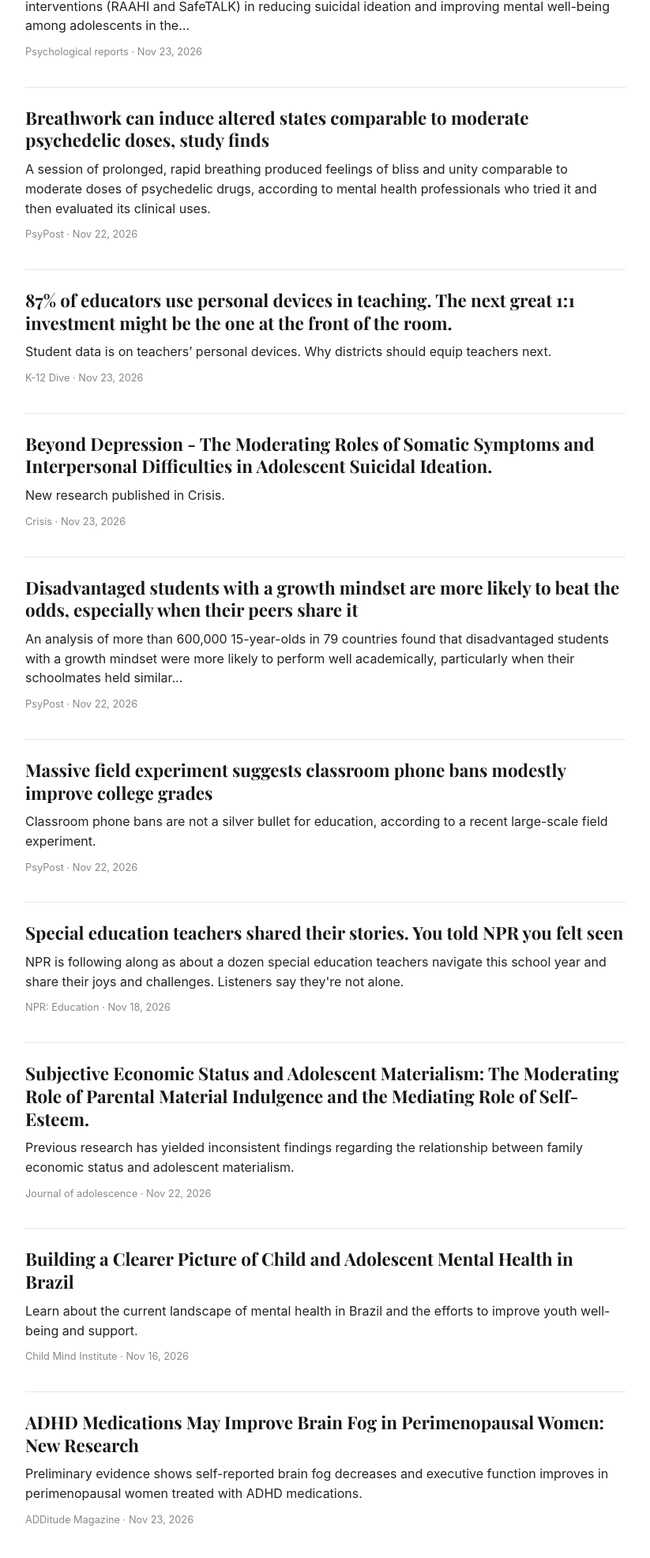
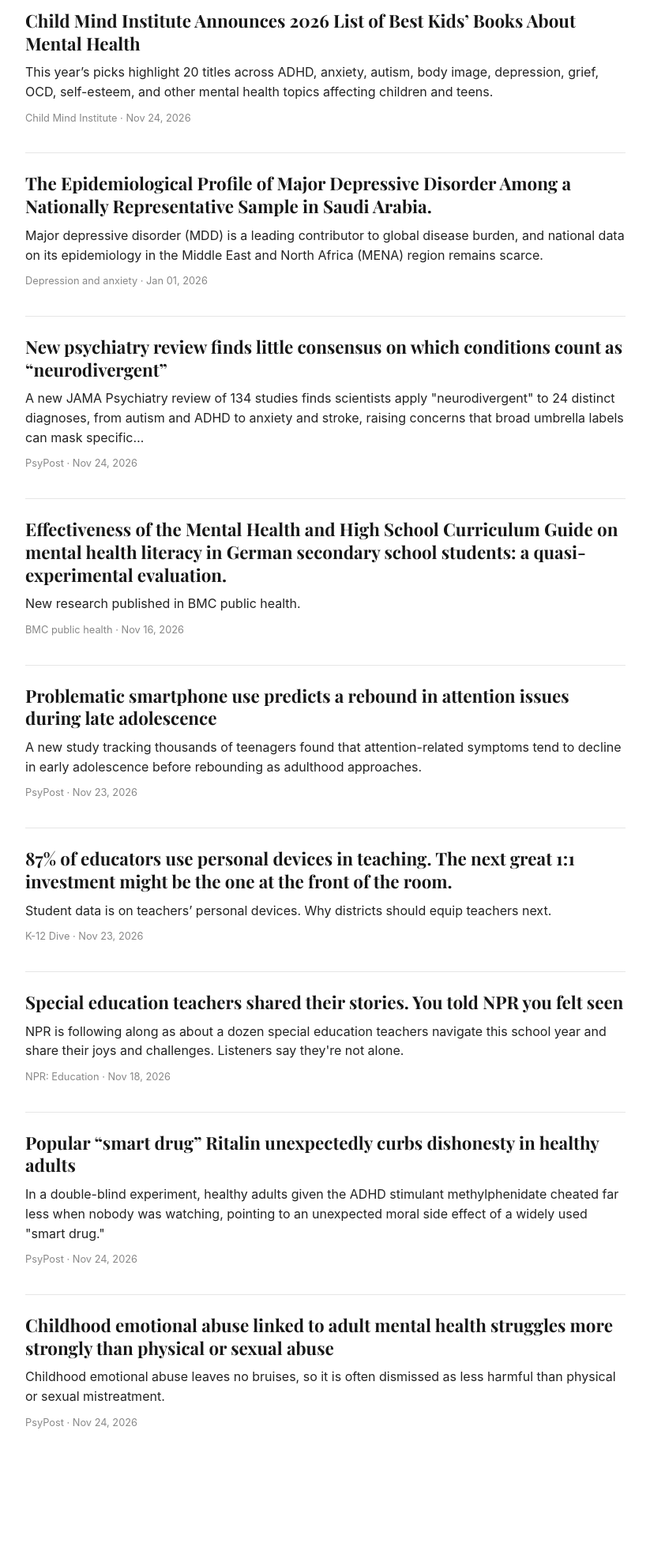
Before and after one commit to magdyelbieh42-jpg/daily-digest, a plain HTML site: page docs/index.html in a window 1280 px wide. Shown: the part 495-2468 px from the top of the page at 79% size, without its empty margins (228-1051 px from the left). After the commit the page ends 2421 px from the top, so only its background shows below. Drawn offline with nearby package versions, Linux system fonts and the light colour scheme.

Commit message:
Update daily digest

```diff
--- a/docs/index.html
+++ b/docs/index.html
@@ -1,6 +1,6 @@
 <!DOCTYPE html><html lang='en'><head><meta charset='utf-8'>
 <meta name='viewport' content='width=device-width, initial-scale=1'>
-<title>The Behavioral Brief — November 23, 2026</title>
+<title>The Behavioral Brief — November 24, 2026</title>
 <link rel='preconnect' href='https://fonts.googleapis.com'>
 <link rel='preconnect' href='https://fonts.gstatic.com' crossorigin>
 <link href='https://fonts.googleapis.com/css2?family=Playfair+Display:wght@700;900&display=swap' rel='stylesheet'>
@@ -36,26 +36,26 @@
 <p class='tagline'>Adolescent psychology · behavioral therapy · education · Egypt &amp; global</p>
 </div>
 <hr class='rule-thick'>
-<div class='meta-line'><span>Monday, November 23, 2026</span><span>Issue no. 108</span></div>
+<div class='meta-line'><span>Tuesday, November 24, 2026</span><span>Issue no. 109</span></div>
 <div class='story lead'>
 <p class='label'>Lead story</p>
-<h2><a href='https://pubmed.ncbi.nlm.nih.gov/43070099/' target='_blank' rel='noopener'>Evaluating the Effectiveness of a School-Based Suicide Prevention Program in Reducing Suicidal Ideation and Improving the Mental Well-Being of School-Going Adolescents in the Northern Region of Pakistan: A Pre/Post-Intervention Study.</a></h2><p class='dek'>This study evaluated the effectiveness of two culturally adapted, school-based suicide prevention interventions (RAAHI and SafeTALK) in reducing suicidal ideation and improving mental well-being among adolescents in the…</p><p class='source'>Psychological reports · Nov 23, 2026</p></div>
+<h2><a href='https://dailynewsegypt.com/2026/11/23/midyan-signs-deal-with-kaumeya-language-schools-for-new-american-curriculum-school-in-alexandria/' target='_blank' rel='noopener'>Midyan signs deal with Kaumeya Language Schools for new American-curriculum school in Alexandria</a></h2><p class='dek'>Midyan Developments has signed an agreement with Kaumeya Language Schools (KLS) to develop a new American-curriculum school in Alexandria’s Abis educational district, with capacity for 504 students in 28 classrooms from…</p><p class='source'>Daily News Egypt · Nov 23, 2026</p></div>
 <div class='story'>
-<h2><a href='https://www.psypost.org/breathwork-can-induce-altered-states-comparable-to-moderate-psychedelic-doses-study-finds/' target='_blank' rel='noopener'>Breathwork can induce altered states comparable to moderate psychedelic doses, study finds</a></h2><p class='dek'>A session of prolonged, rapid breathing produced feelings of bliss and unity comparable to moderate doses of psychedelic drugs, according to mental health professionals who tried it and then evaluated its clinical uses.</p><p class='source'>PsyPost · Nov 22, 2026</p></div>
+<h2><a href='https://childmind.org/blog/child-mind-institute-announces-2026-list-of-best-kids-books-about-mental-health/' target='_blank' rel='noopener'>Child Mind Institute Announces 2026 List of Best Kids’ Books About Mental Health</a></h2><p class='dek'>This year’s picks highlight 20 titles across ADHD, anxiety, autism, body image, depression, grief, OCD, self-esteem, and other mental health topics affecting children and teens.</p><p class='source'>Child Mind Institute · Nov 24, 2026</p></div>
+<div class='story'>
+<h2><a href='https://pubmed.ncbi.nlm.nih.gov/43075034/' target='_blank' rel='noopener'>The Epidemiological Profile of Major Depressive Disorder Among a Nationally Representative Sample in Saudi Arabia.</a></h2><p class='dek'>Major depressive disorder (MDD) is a leading contributor to global disease burden, and national data on its epidemiology in the Middle East and North Africa (MENA) region remains scarce.</p><p class='source'>Depression and anxiety · Jan 01, 2026</p></div>
+<div class='story'>
+<h2><a href='https://www.psypost.org/new-psychiatry-review-finds-little-consensus-on-which-conditions-count-as-neurodivergent/' target='_blank' rel='noopener'>New psychiatry review finds little consensus on which conditions count as “neurodivergent”</a></h2><p class='dek'>A new JAMA Psychiatry review of 134 studies finds scientists apply &quot;neurodivergent&quot; to 24 distinct diagnoses, from autism and ADHD to anxiety and stroke, raising concerns that broad umbrella labels can mask specific…</p><p class='source'>PsyPost · Nov 24, 2026</p></div>
+<div class='story'>
+<h2><a href='https://pubmed.ncbi.nlm.nih.gov/43040472/' target='_blank' rel='noopener'>Effectiveness of the Mental Health and High School Curriculum Guide on mental health literacy in German secondary school students: a quasi-experimental evaluation.</a></h2><p class='dek'>New research published in BMC public health.</p><p class='source'>BMC public health · Nov 16, 2026</p></div>
+<div class='story'>
+<h2><a href='https://www.psypost.org/problematic-smartphone-use-predicts-a-rebound-in-attention-issues-during-late-ad/' target='_blank' rel='noopener'>Problematic smartphone use predicts a rebound in attention issues during late adolescence</a></h2><p class='dek'>A new study tracking thousands of teenagers found that attention-related symptoms tend to decline in early adolescence before rebounding as adulthood approaches.</p><p class='source'>PsyPost · Nov 23, 2026</p></div>
 <div class='story'>
 <h2><a href='https://www.k12dive.com/spons/87-of-educators-use-personal-devices-in-teaching-the-next-great-11-inves/874989/' target='_blank' rel='noopener'>87% of educators use personal devices in teaching. The next great 1:1 investment might be the one at the front of the room.</a></h2><p class='dek'>Student data is on teachers’ personal devices. Why districts should equip teachers next.</p><p class='source'>K-12 Dive · Nov 23, 2026</p></div>
 <div class='story'>
-<h2><a href='https://pubmed.ncbi.nlm.nih.gov/43069713/' target='_blank' rel='noopener'>Beyond Depression - The Moderating Roles of Somatic Symptoms and Interpersonal Difficulties in Adolescent Suicidal Ideation.</a></h2><p class='dek'>New research published in Crisis.</p><p class='source'>Crisis · Nov 23, 2026</p></div>
-<div class='story'>
-<h2><a href='https://www.psypost.org/disadvantaged-students-with-a-growth-mindset-are-more-likely-to-beat-the-odds-especially-when-their-peers-share-it/' target='_blank' rel='noopener'>Disadvantaged students with a growth mindset are more likely to beat the odds, especially when their peers share it</a></h2><p class='dek'>An analysis of more than 600,000 15-year-olds in 79 countries found that disadvantaged students with a growth mindset were more likely to perform well academically, particularly when their schoolmates held similar…</p><p class='source'>PsyPost · Nov 22, 2026</p></div>
-<div class='story'>
-<h2><a href='https://www.psypost.org/massive-field-experiment-suggests-classroom-phone-bans-modestly-improve-college-grades/' target='_blank' rel='noopener'>Massive field experiment suggests classroom phone bans modestly improve college grades</a></h2><p class='dek'>Classroom phone bans are not a silver bullet for education, according to a recent large-scale field experiment.</p><p class='source'>PsyPost · Nov 22, 2026</p></div>
-<div class='story'>
 <h2><a href='https://www.npr.org/2026/11/18/nx-s1-6031176/special-education-teachers-audience-response' target='_blank' rel='noopener'>Special education teachers shared their stories. You told NPR you felt seen</a></h2><p class='dek'>NPR is following along as about a dozen special education teachers navigate this school year and share their joys and challenges. Listeners say they&#x27;re not alone.</p><p class='source'>NPR: Education · Nov 18, 2026</p></div>
 <div class='story'>
-<h2><a href='https://pubmed.ncbi.nlm.nih.gov/43069590/' target='_blank' rel='noopener'>Subjective Economic Status and Adolescent Materialism: The Moderating Role of Parental Material Indulgence and the Mediating Role of Self-Esteem.</a></h2><p class='dek'>Previous research has yielded inconsistent findings regarding the relationship between family economic status and adolescent materialism.</p><p class='source'>Journal of adolescence · Nov 22, 2026</p></div>
+<h2><a href='https://www.psypost.org/popular-smart-drug-ritalin-unexpectedly-curbs-dishonesty-in-healthy-adults/' target='_blank' rel='noopener'>Popular “smart drug” Ritalin unexpectedly curbs dishonesty in healthy adults</a></h2><p class='dek'>In a double-blind experiment, healthy adults given the ADHD stimulant methylphenidate cheated far less when nobody was watching, pointing to an unexpected moral side effect of a widely used &quot;smart drug.&quot;</p><p class='source'>PsyPost · Nov 24, 2026</p></div>
 <div class='story'>
-<h2><a href='https://childmind.org/blog/building-a-clearer-picture-of-child-and-adolescent-mental-health-in-brazil/' target='_blank' rel='noopener'>Building a Clearer Picture of Child and Adolescent Mental Health in Brazil</a></h2><p class='dek'>Learn about the current landscape of mental health in Brazil and the efforts to improve youth well-being and support.</p><p class='source'>Child Mind Institute · Nov 16, 2026</p></div>
-<div class='story'>
-<h2><a href='https://www.additudemag.com/brain-fog-adhd-medication-perimenopause-women/' target='_blank' rel='noopener'>ADHD Medications May Improve Brain Fog in Perimenopausal Women: New Research</a></h2><p class='dek'>Preliminary evidence shows self-reported brain fog decreases and executive function improves in perimenopausal women treated with ADHD medications.</p><p class='source'>ADDitude Magazine · Nov 23, 2026</p></div>
+<h2><a href='https://www.psypost.org/childhood-emotional-abuse-linked-to-adult-mental-health-struggles-more-strongly-than-physical-or-sexual-abuse/' target='_blank' rel='noopener'>Childhood emotional abuse linked to adult mental health struggles more strongly than physical or sexual abuse</a></h2><p class='dek'>Childhood emotional abuse leaves no bruises, so it is often dismissed as less harmful than physical or sexual mistreatment.</p><p class='source'>PsyPost · Nov 24, 2026</p></div>
 </body></html>
```
